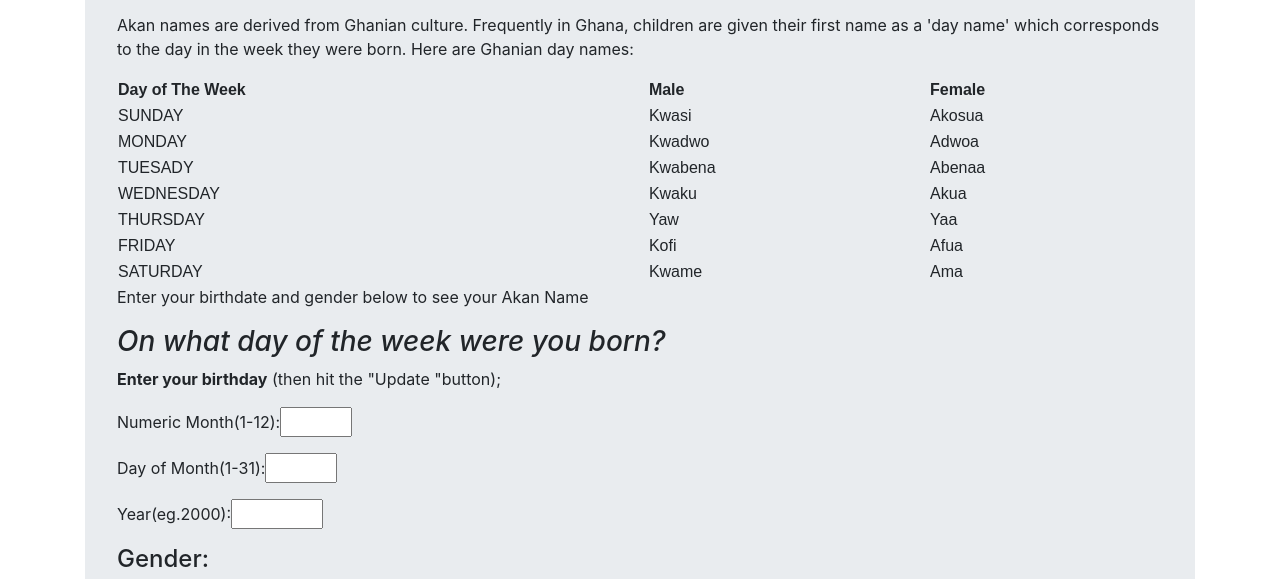
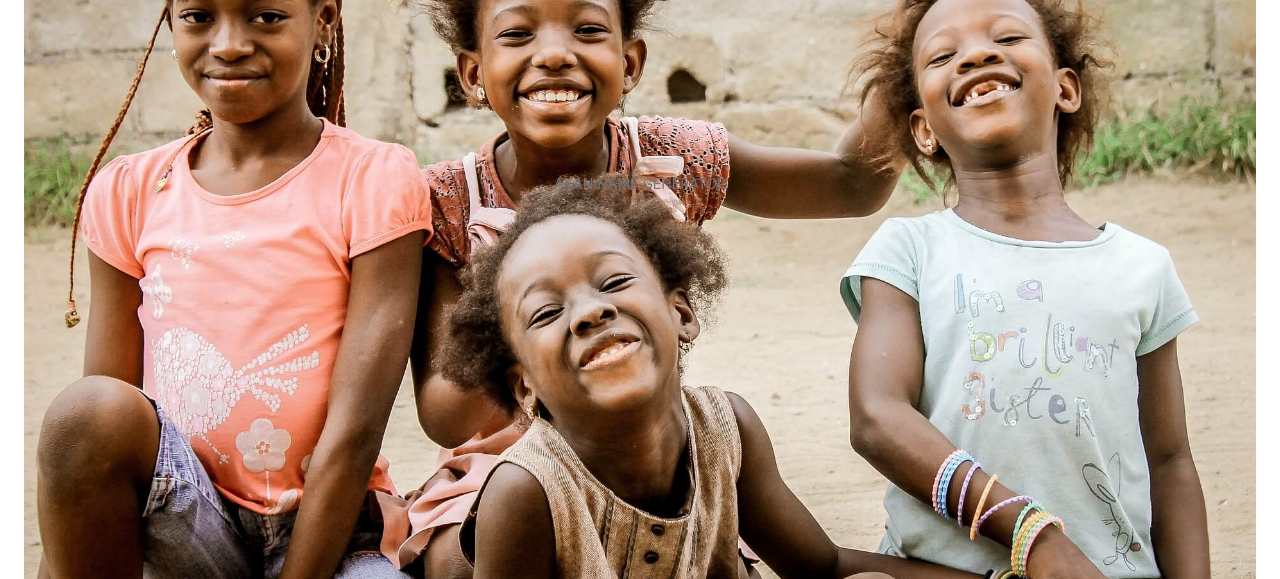
Before and after one commit to Kibiku3/Name-generatorApp, a plain HTML site: page index.html in a window 1280 px wide. Shown: the part 217-796 px from the top of the page. Drawn offline with Linux system fonts and the light colour scheme.

Commit message:
Add images

```diff
--- a/css/style.css
+++ b/css/style.css
@@ -3,3 +3,26 @@ table{
     border-collapse: collapse;
     width: 100%;
 }
+td,th{
+    border: 1px solid #dddddd;
+    text-align: left;
+    padding: 8px;
+}
+tr:nth-child(even){
+    background-color: #dddddd;
+}
+.bg-img{
+    background-position: center;
+  background-repeat: no-repeat;
+  background-size: cover;
+}
+img{
+    max-width: 100%;
+  height: auto;
+}
+.centered {
+    position: absolute;
+    top: 50%;
+    left: 50%;
+    transform: translate(-50%, -50%);
+  }
--- a/index.html
+++ b/index.html
@@ -9,7 +9,12 @@
     <title>AKAN NAME GENERATOR</title>
 </head>
 <body>
-    <div class="container">
+    <div class="dropdown-header">
+        <div class="bg-img">
+            <img src="images/african-child-1381553_1920.jpg" alt="African child">
+            <div class="centered">AKAN NAME GENERATOR</div>
+        </div>
+    </div>
         <div class="jumbotron">
             <h1>AKAN NAME GENERATOR</h1>
             <h2>App Description</h2>
@@ -48,7 +53,7 @@
                         <td>Yaa</td>
                     </tr>
                     <tr>
-                        <td>FRIDAY</td>
+                         <td>FRIDAY</td>
                         <td>Kofi</td>
                         <td>Afua</td>
                     </tr>
@@ -78,7 +83,6 @@
                     <p> Akan Name: <textarea name="result3" rows="2" cols="80"></textarea></p>
                 </form>
         </div>
-    </div>
     <script src="js/script.js"></script>
 </body>
 </html>
```
